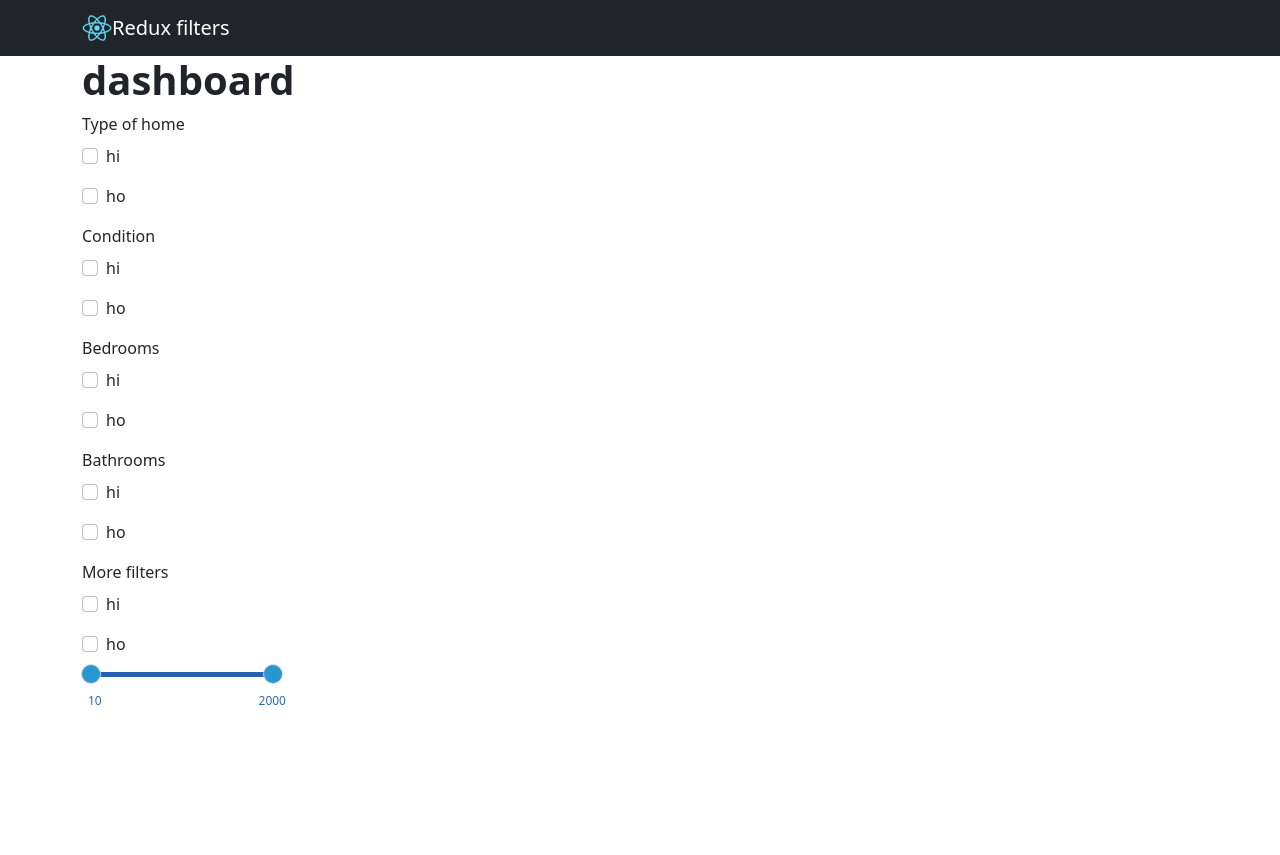
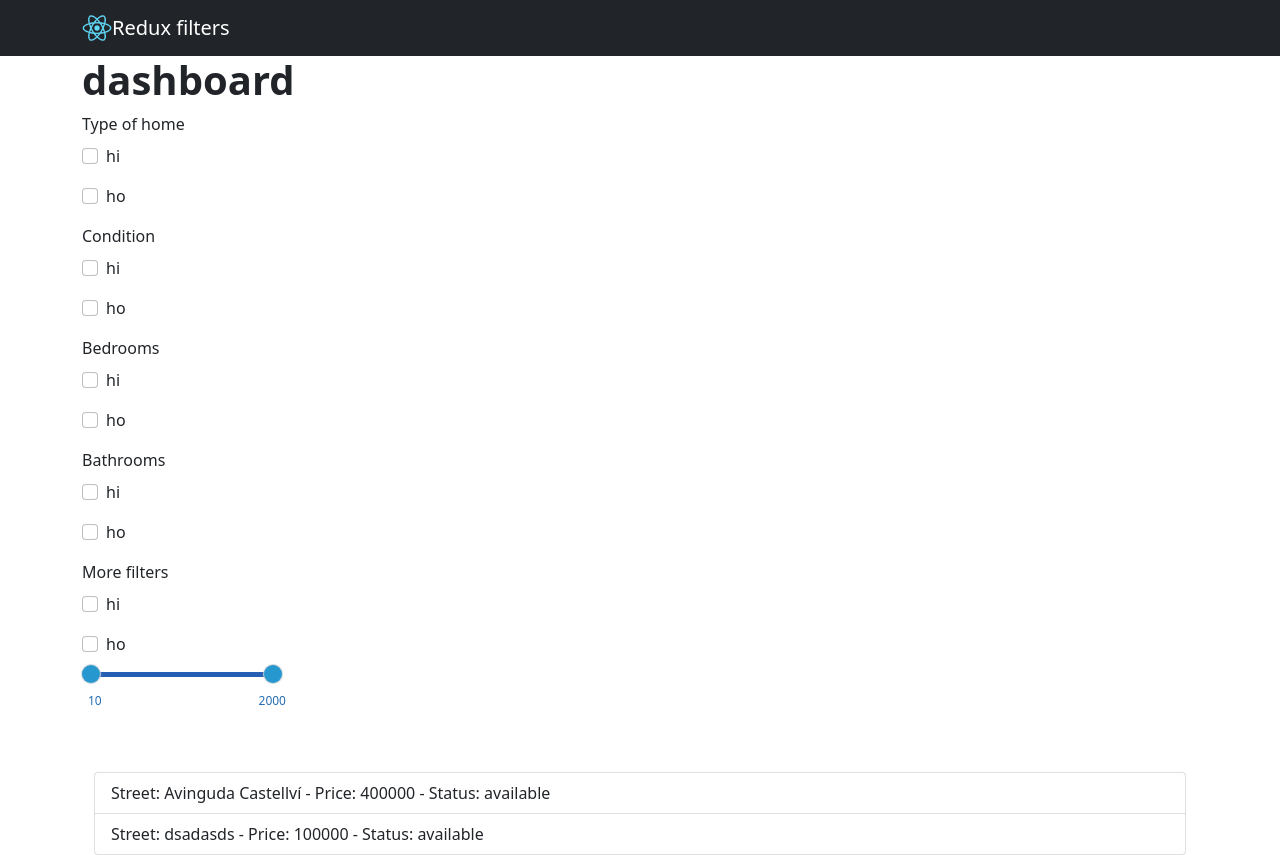
Before and after one commit to AranBeitia/REDUX-filters, a React (Create React App) app: page /dashboard in a window 1280 px wide. Before the commit the page ends 800 px from the top, so only its background shows below. Built offline with nearby package versions, Linux system fonts and the light colour scheme; data requests are answered from the project's data file.

Commit message:
result list

```diff
--- a/src/ui/components/ResultList/ListItem.js
+++ b/src/ui/components/ResultList/ListItem.js
@@ -1,12 +1,9 @@
-import { ListGroup } from 'react-bootstrap'
-
-const ListItem = (props) => {
-  const { street, price, status } = props
+const ListItem = ({ street, price, status }) => {
   return (
     <>
-      <span>{street}</span>
-      <span>{price}</span>
-      <span>{status} </span>
+      <span>Street: {street} - </span>
+      <span>Price: {price} - </span>
+      <span>Status: {status} </span>
     </>
   )
 }
--- a/src/ui/components/ResultList/ResultList.js
+++ b/src/ui/components/ResultList/ResultList.js
@@ -1,15 +1,18 @@
 import { Container, ListGroup } from 'react-bootstrap'
 import ListItem from './ListItem'
 
-const ResultList = ({ products }) => {
+const ResultList = ({ properties }) => {
   return (
     <Container>
       <ListGroup>
-        {products &&
-          products.map((item) => (
-            <ListGroup.Item>
-              <p>{item.price}</p>
-              {/* <ListItem item={item} /> */}
+        {properties &&
+          properties.map((item, index) => (
+            <ListGroup.Item key={index}>
+              <ListItem
+                street={item.street}
+                price={item.price}
+                status={item.status}
+              />
             </ListGroup.Item>
           ))}
       </ListGroup>
```
